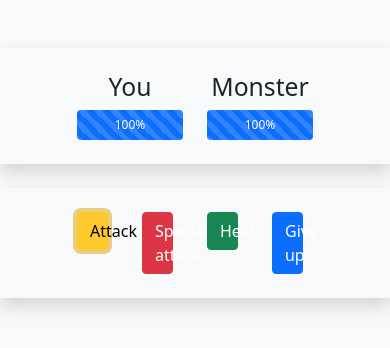
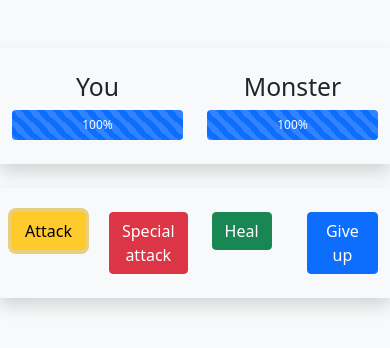
Before and after one commit to NodirXakimov/monster_game_vuejs, a plain HTML site: page index.html in a window 390 px wide. Both pictures are taken after a click on the button "Start Game". Drawn offline with nearby package versions, Linux system fonts and the light colour scheme; some packages are replaced by stand-ins of ours; a script that the page names is missing.

Commit message:
Width of logs and progress bar custumized in a mobile screen

```diff
--- a/index.html
+++ b/index.html
@@ -12,7 +12,7 @@
     <div id="app" class="container mt-5">
 
       <div id="health" class="row py-4 justify-content-center shadow">
-        <div class="col col-4">
+        <div class="col col-md-4">
           <div>
             <h2 class="text-center">You</h2>
           </div>
@@ -22,7 +22,7 @@
             </div>
           </div>
         </div>
-        <div class="col col-4">
+        <div class="col col-md-4">
           <div>
             <h2 class="text-center">Monster</h2>
           </div>
@@ -35,17 +35,17 @@
       </div>
 
       <div id="buttons" class="row justify-content-center mt-4 py-4 shadow" v-if="isRunning">
-        <div class="col col-2">
-          <button class="btn btn-warning w-75" @click="attack()">Attack</button>
+        <div class="col col-md-2 m-0">
+          <button class="btn btn-warning" @click="attack()">Attack</button>
         </div>
-        <div class="col col-2">
-          <button class="btn btn-danger w-75" @click="specialAttack">Special attack</button>
+        <div class="col col-md-2 m-0">
+          <button class="btn btn-danger" @click="specialAttack">Special attack</button>
         </div>
-        <div class="col col-2">
-          <button class="btn btn-success w-75" @click="heal">Heal</button>
+        <div class="col col-md-2 m-0">
+          <button class="btn btn-success" @click="heal">Heal</button>
         </div>
-        <div class="col col-2">
-          <button class="btn btn-primary w-75" @click="giveUp">Give up</button>
+        <div class="col col-md-2 m-0">
+          <button class="btn btn-primary" @click="giveUp">Give up</button>
         </div>
       </div>
 
@@ -57,7 +57,7 @@
 
       <div id="logs" class="mt-4 py-4 shadow" v-if="logs.length">
         <div class="row justify-content-center">
-          <div class="col-6">
+          <div class="col-10 col-md-6">
             <div class="alert" :class="{'alert-success': log.isPlayer, 'alert-danger': !log.isPlayer}" role="alert" v-for="log in logs">
               {{ log.text }}
             </div>
```
